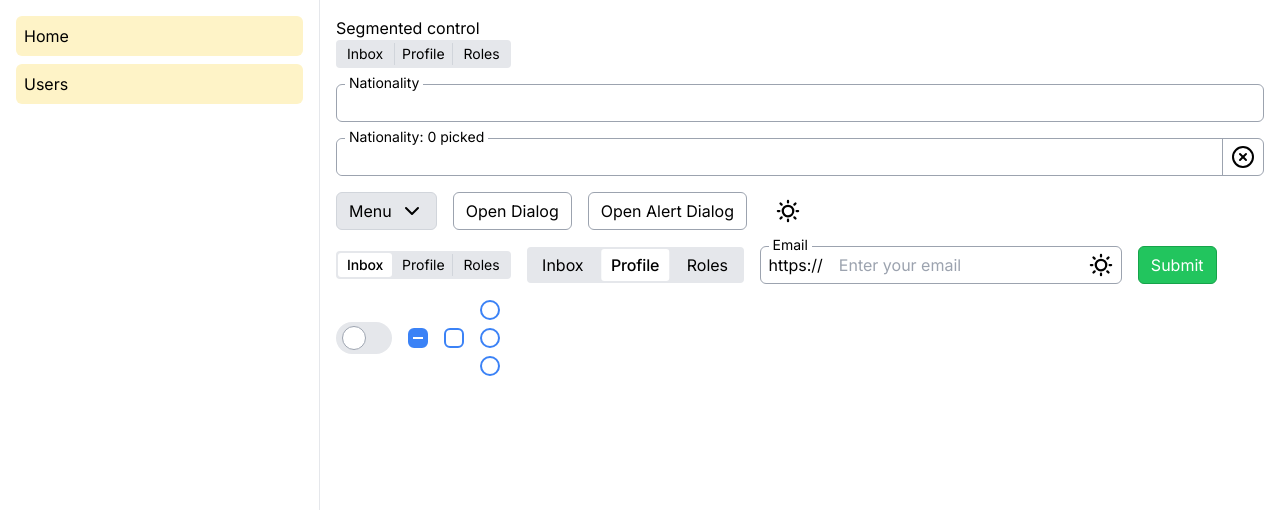
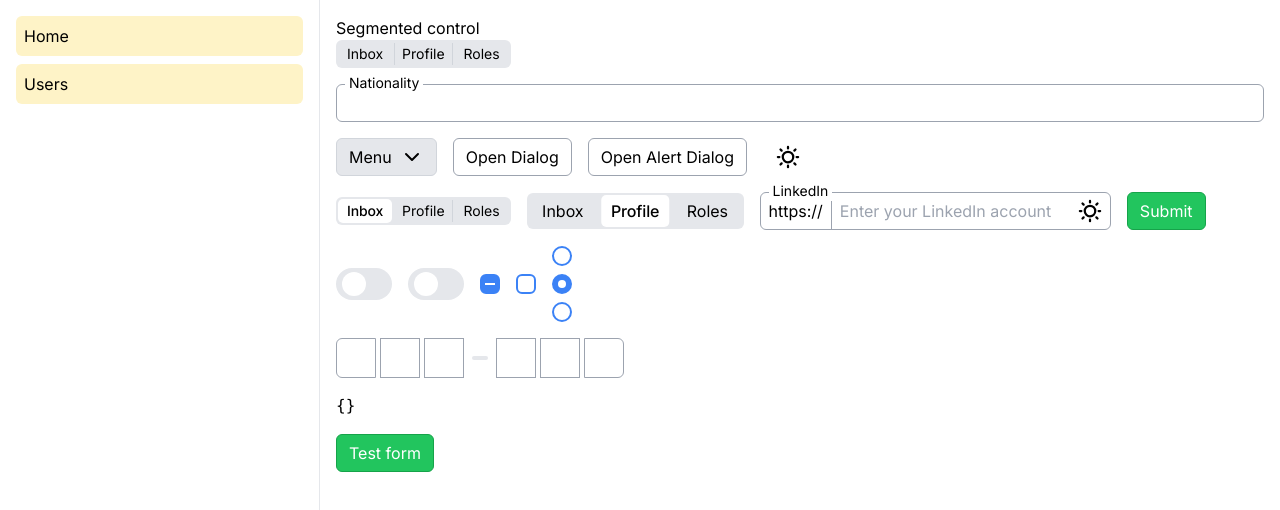
Before and after one commit to mech/ui-components, a Next.js app: page / in a window 1280 px wide. Shown: the top 510 px of the page. Built offline with nearby package versions, Linux system fonts and the light colour scheme.

Commit message:
React-Hook-Form with useController

```diff
--- a/app/page.js
+++ b/app/page.js
@@ -27,18 +27,32 @@ import {
   DrawerClose,
 } from "@/components/Drawer";
 import cn from "@/lib/cn";
-import { useForm } from "react-hook-form";
+import { useForm, FormProvider, useController } from "react-hook-form";
 import MultipleSelectionDownshiftExamples from "@/examples/MultipleSelectionDownshiftExamples";
 import {
   SegmentedControlRoot,
   SegmentedControlItem,
 } from "@/components/SegmentedControl";
+import { useState } from "react";
 
 export default function Home() {
-  const { register, handleSubmit, formState } = useForm();
+  const [formData, setFormData] = useState({});
+  const methods = useForm();
+
+  const {
+    register,
+    formState: { errors },
+    handleSubmit,
+  } = methods;
+
+  const submit = (data) => {
+    setFormData(data);
+  };
 
   return (
     <main className="space-y-4 p-4">
+      <FormProvider {...methods}>
+        <form onSubmit={handleSubmit(submit)} className="space-y-4">
           {/*<ButtonExamples />*/}
 
           <div>
@@ -51,9 +65,9 @@ export default function Home() {
             </SegmentedControlRoot>
           </div>
 
-      <MultipleSelectionDownshiftExamples />
+          <MultipleSelectionDownshiftExamples name="multi-select" />
 
-      <DownshiftExamples />
+          {/*<DownshiftExamples />*/}
           {/*<FloatingExamples />*/}
 
           <div className="flex gap-4">
@@ -104,47 +118,67 @@ export default function Home() {
 
             <Input
               // size="sm"
-          label="Email"
+              {...register("linkedInUrl", { required: "URL is required" })}
+              label="LinkedIn"
               prefix="https://"
-          prefixStyling={false}
+              // prefixStyling={false}
               suffix={<Sun size="24" weight="bold" />}
               suffixStyling={false}
-          placeholder="Enter your email"
+              placeholder="Enter your LinkedIn account"
+              errorMessage={errors.linkedInUrl?.message}
               // errorMessage="Gosh!! What is happening!?"
               // helpText="Just try to enter whatever you want"
             />
 
             <Button>Submit</Button>
 
-        <Switch />
-        <Checkbox checked="indeterminate" />
-        <Checkbox />
+            <Switch
+              name="switch-1"
+              requiredMessage="Switch is required"
+              errorMessage={errors["switch-1"]?.message}
+            />
+            <Switch name="switch-2" />
+            <Checkbox name="cb-0" checked="indeterminate" />
+            <Checkbox name="cb-1" />
 
-        <RadioGroup>
+            <RadioGroup name="rr-1" defaultValue="2">
               <RadioGroupItem value="1">One</RadioGroupItem>
               <RadioGroupItem value="2">Two</RadioGroupItem>
               <RadioGroupItem value="3">Three</RadioGroupItem>
             </RadioGroup>
           </div>
 
-      {/*<InputOTP*/}
-      {/*  maxLength={6}*/}
-      {/*  render={({ slots }) => (*/}
-      {/*    <>*/}
-      {/*      <InputOTPGroup>*/}
-      {/*        {slots.slice(0, 3).map((slot, index) => (*/}
-      {/*          <InputOTPSlot key={index} {...slot} order={1} />*/}
-      {/*        ))}*/}
-      {/*      </InputOTPGroup>*/}
-      {/*      <InputOTPSeparator />*/}
-      {/*      <InputOTPGroup>*/}
-      {/*        {slots.slice(3).map((slot, index) => (*/}
-      {/*          <InputOTPSlot key={index} {...slot} order={2} />*/}
-      {/*        ))}*/}
-      {/*      </InputOTPGroup>*/}
-      {/*    </>*/}
-      {/*  )}*/}
-      {/*/>*/}
+          <InputOTP
+            name="opt"
+            requiredMessage="OTP is required"
+            errorMessage={errors.opt?.message}
+            maxLength={6}
+            render={({ slots }) => (
+              <>
+                <InputOTPGroup>
+                  {slots.slice(0, 3).map((slot, index) => (
+                    <InputOTPSlot key={index} {...slot} order={1} />
+                  ))}
+                </InputOTPGroup>
+                <InputOTPSeparator />
+                <InputOTPGroup>
+                  {slots.slice(3).map((slot, index) => (
+                    <InputOTPSlot key={index} {...slot} order={2} />
+                  ))}
+                </InputOTPGroup>
+              </>
+            )}
+          />
+
+          <div>
+            <pre>{JSON.stringify(formData, null, 2)}</pre>
+          </div>
+
+          <Button type="submit">Test form</Button>
+        </form>
+      </FormProvider>
+
+      {/*<Switch />*/}
     </main>
   );
 }
--- a/components/Checkbox.js
+++ b/components/Checkbox.js
@@ -3,8 +3,14 @@
 import { forwardRef } from "react";
 import cn from "@/lib/cn";
 import * as CheckboxPrimitive from "@radix-ui/react-checkbox";
+import { useController } from "react-hook-form";
 
-const Checkbox = forwardRef(({ className, ...props }, ref) => {
+const Checkbox = forwardRef(({ className, name, ...props }, ref) => {
+  const { field } = useController({
+    name,
+    defaultValue: props.checked || false,
+  });
+
   const classNames = cn(
     "peer h-5 w-5 shrink-0 rounded-md border-2 border-blue-500 ring-offset-white",
     "hover:bg-gray-50",
@@ -15,7 +21,13 @@ const Checkbox = forwardRef(({ className, ...props }, ref) => {
   );
 
   return (
-    <CheckboxPrimitive.Root ref={ref} className={classNames} {...props}>
+    <CheckboxPrimitive.Root
+      ref={ref}
+      className={classNames}
+      checked={field.value}
+      onCheckedChange={field.onChange}
+      {...props}
+    >
       <CheckboxPrimitive.Indicator className="flex items-center justify-center text-current">
         {props.checked === "indeterminate" ? (
           <IndeterminateIcon />
--- a/components/Input.js
+++ b/components/Input.js
@@ -44,7 +44,7 @@ const Input = forwardRef(
     });
 
     const prefixSuffixClassNames =
-      "flex items-center border-gray-400 px-2 text-black group-focus-within:border-blue-600 group-data-[invalid=true]:border-red-500";
+      "flex items-center border-gray-400 text-black group-focus-within:border-blue-600 group-data-[invalid=true]:border-red-500";
 
     return (
       <div
@@ -77,6 +77,8 @@ const Input = forwardRef(
               {
                 "pl-2": prefix,
                 "pr-2": suffix,
+                "pl-1": !prefixStyling,
+                "pr-1": !suffixStyling,
               },
               className,
             )}
@@ -85,7 +87,8 @@ const Input = forwardRef(
           {prefix && (
             <span
               className={cn(prefixSuffixClassNames, "order-1 rounded-l-md", {
-                "border-r": prefixStyling,
+                "border-r px-2": prefixStyling,
+                "pl-2": !prefixStyling,
               })}
             >
               {prefix}
@@ -95,7 +98,8 @@ const Input = forwardRef(
           {suffix && !errorMessage && (
             <span
               className={cn(prefixSuffixClassNames, "order-3 rounded-r-md", {
-                "border-l": suffixStyling,
+                "border-l px-2": suffixStyling,
+                "pr-2": !suffixStyling,
               })}
             >
               {suffix}
@@ -104,7 +108,10 @@ const Input = forwardRef(
 
           {!!errorMessage && (
             <span
-              className={cn(prefixSuffixClassNames, "order-3 rounded-r-md")}
+              className={cn(
+                prefixSuffixClassNames,
+                "order-3 rounded-r-md px-2",
+              )}
             >
               <SealWarning size={24} color="#ef4444" weight="regular" />
             </span>
--- a/components/InputOTP.js
+++ b/components/InputOTP.js
@@ -3,20 +3,52 @@
 import { forwardRef } from "react";
 import cn from "@/lib/cn";
 import { OTPInput } from "input-otp";
+import { useController } from "react-hook-form";
 
 // -----
 // InputOTP
 // -----
-const InputOTP = forwardRef(({ className, ...props }, ref) => {
-  const classNames = cn("flex items-center gap-2", className);
+const InputOTP = forwardRef(
+  (
+    {
+      className,
+      disabled = false,
+      name,
+      requiredMessage,
+      errorMessage,
+      ...props
+    },
+    ref,
+  ) => {
+    const { field } = useController({
+      name,
+      rules: { required: requiredMessage },
+    });
 
-  // Will have horizontal scroll if not in flex container
-  return (
-    <div className="flex">
-      <OTPInput ref={ref} containerClassName={classNames} {...props} />
-    </div>
-  );
-});
+    const classNames = cn(
+      "group flex items-center gap-2 has-[:disabled]:opacity-50",
+      className,
+    );
+
+    // Will have horizontal scroll if not in flex container
+    // We also cannot past data-error to the OTPInput component as it is not a valid prop
+    return (
+      <div className="flex">
+        <div className="group flex flex-col" data-error={!!errorMessage}>
+          <OTPInput
+            ref={field.ref}
+            containerClassName={classNames}
+            disabled={disabled}
+            value={field.value}
+            onChange={field.onChange}
+            {...props}
+          />
+          <ErrorMessage errorMessage={errorMessage} />
+        </div>
+      </div>
+    );
+  },
+);
 InputOTP.displayName = "InputOTP";
 
 // -----
@@ -38,6 +70,8 @@ const InputOTPSlot = forwardRef(
       "relative flex h-10 w-10 items-center justify-center border border-gray-400 transition-all first:border-l",
       isActive &&
         "z-50 border-blue-600 ring-4 ring-blue-500 ring-opacity-30 ring-offset-white",
+      isActive &&
+        "group-data-[error=true]:border-red-500 group-data-[error=true]:bg-red-50 group-data-[error=true]:ring-red-500 group-data-[error=true]:ring-opacity-30",
       { "first:rounded-l-md": order === 1 },
       { "last:rounded-r-md": order === 2 },
       { "first:border-r": order === 2 },
@@ -45,7 +79,7 @@ const InputOTPSlot = forwardRef(
     );
 
     return (
-      <div ref={ref} className={classNames} {...props}>
+      <div data-active={isActive} ref={ref} className={classNames} {...props}>
         {char}
         {hasFakeCaret && (
           <div className="pointer-events-none absolute inset-0 flex items-center justify-center">
@@ -75,4 +109,15 @@ const InputOTPSeparator = forwardRef(({ className, ...props }, ref) => {
 });
 InputOTPSeparator.displayName = "InputOTPSeparator";
 
+const ErrorMessage = ({ errorMessage }) => {
+  if (errorMessage === undefined || errorMessage === null) return null;
+  if (errorMessage === " ") return null;
+
+  return (
+    <div role="alert" className="mt-1 text-sm text-red-500">
+      {errorMessage}
+    </div>
+  );
+};
+
 export { InputOTP, InputOTPGroup, InputOTPSlot, InputOTPSeparator };
--- a/components/RadioGroup.js
+++ b/components/RadioGroup.js
@@ -3,15 +3,27 @@
 import { forwardRef } from "react";
 import cn from "@/lib/cn";
 import * as RadioGroupPrimitive from "@radix-ui/react-radio-group";
+import { useController } from "react-hook-form";
 
 // -----
 // RadioGroup
 // -----
-const RadioGroup = forwardRef(({ className, ...props }, ref) => {
+const RadioGroup = forwardRef(({ className, name, ...props }, ref) => {
+  const { field } = useController({
+    name,
+    defaultValue: props.defaultValue,
+  });
+
   const classNames = cn("grid gap-2", className);
 
   return (
-    <RadioGroupPrimitive.Root ref={ref} className={classNames} {...props} />
+    <RadioGroupPrimitive.Root
+      ref={ref}
+      className={classNames}
+      value={field.value}
+      onValueChange={field.onChange}
+      {...props}
+    />
   );
 });
 RadioGroup.displayName = RadioGroupPrimitive.Root.displayName;
--- a/components/SegmentedControl.css
+++ b/components/SegmentedControl.css
@@ -1,6 +1,6 @@
 [data-control="segmented-control"] {
     --segmented-control-transition-duration: 100ms;
-    --segmented-control-border-radius: 0.25rem;
+    --segmented-control-border-radius: 0.375rem;
 
     --font-weight-regular: 400;
     --tab-inactive-letter-spacing: 0em;
@@ -58,14 +58,13 @@
 
     /* stylelint-disable-next-line selector-max-type */
     & :where(svg) {
-        /* Don’t squish icons */
+        /* Don't squish icons */
         flex-shrink: 0;
     }
 
     @media (hover: hover) {
         :where(.rt-SegmentedControlItem[data-state='off']:hover) & {
-            /*background-color: var(--gray-a2);*/
-            @apply bg-gray-300
+            @apply bg-gray-300/50;
         }
     }
 }
--- a/components/Switch.js
+++ b/components/Switch.js
@@ -3,27 +3,44 @@
 import { forwardRef } from "react";
 import cn from "@/lib/cn";
 import * as SwitchPrimitive from "@radix-ui/react-switch";
+import { useController } from "react-hook-form";
 
-const Switch = forwardRef(({ className, ...props }, ref) => {
+const Switch = forwardRef(
+  ({ className, name, requiredMessage, errorMessage, ...props }, ref) => {
+    const { field } = useController({
+      name,
+      rules: { required: requiredMessage },
+      defaultValue: props.checked || false,
+    });
+
     const classNames = cn(
       "peer inline-flex h-8 w-14 shrink-0 cursor-pointer items-center rounded-full border-2 border-transparent transition-colors",
       "focus-visible:outline-none focus-visible:ring-2 focus-visible:ring-gray-400 focus-visible:ring-offset-2 focus-visible:ring-offset-white",
       "disabled:cursor-not-allowed disabled:opacity-50",
       "data-[state=checked]:bg-green-500 data-[state=unchecked]:bg-gray-200",
+      "data-[error=true]:border data-[error=true]:border-red-500 data-[error=true]:ring-4 data-[error=true]:ring-red-500 data-[error=true]:ring-opacity-30",
       className,
     );
 
     return (
-    <SwitchPrimitive.Root ref={ref} className={classNames} {...props}>
+      <SwitchPrimitive.Root
+        ref={field.ref}
+        className={classNames}
+        checked={field.value}
+        onCheckedChange={field.onChange}
+        data-error={!!errorMessage}
+        {...props}
+      >
         <SwitchPrimitive.Thumb
           className={cn(
-          "pointer-events-none block h-6 w-6 rounded-full border border-gray-400 bg-white ring-0 transition-transform will-change-transform",
+            "pointer-events-none block h-6 w-6 rounded-full bg-white ring-0 transition-transform will-change-transform",
             "data-[state=checked]:translate-x-6 data-[state=unchecked]:translate-x-1 data-[state=checked]:border-white",
           )}
         />
       </SwitchPrimitive.Root>
     );
-});
+  },
+);
 Switch.displayName = SwitchPrimitive.Root.displayName;
 
 export { Switch };
--- a/examples/MultipleSelectionDownshiftExamples.js
+++ b/examples/MultipleSelectionDownshiftExamples.js
@@ -11,6 +11,7 @@ import cn from "@/lib/cn";
 import { useState, useId } from "react";
 import { Check } from "lucide-react";
 import { cva } from "class-variance-authority";
+import { useController } from "react-hook-form";
 
 const sizeVariants = cva([], {
   variants: {
@@ -56,10 +57,25 @@ const stateReducer = (state, actionAndChanges) => {
   }
 };
 
-const MultipleSelectionDownshiftExamples = () => {
+const MultipleSelectionDownshiftExamples = ({
+  name,
+  requiredMessage,
+  defaultValue,
+}) => {
   const [items, setItems] = useState(fetch);
   const [selectedItems, setSelectedItems] = useState([]);
   const [inputValue, setInputValue] = useState("");
+
+  const { field } = useController({
+    name,
+    rules: { required: requiredMessage },
+    defaultValue,
+  });
+
+  const handleOnChange = (selectedItems) => {
+    setSelectedItems(selectedItems);
+    field.onChange(selectedItems);
+  };
 
   // useMultipleSelection
   const {
@@ -75,7 +91,8 @@ const MultipleSelectionDownshiftExamples = () => {
         case useMultipleSelection.stateChangeTypes.SelectedItemKeyDownDelete:
         case useMultipleSelection.stateChangeTypes.DropdownKeyDownBackspace:
         case useMultipleSelection.stateChangeTypes.FunctionRemoveSelectedItem:
-          setSelectedItems(newSelectedItems);
+          // setSelectedItems(newSelectedItems);
+          handleOnChange(newSelectedItems);
           break;
         default:
           break;
@@ -111,7 +128,12 @@ const MultipleSelectionDownshiftExamples = () => {
         case useCombobox.stateChangeTypes.ItemClick:
         case useCombobox.stateChangeTypes.InputBlur:
           if (newSelectedItem) {
-            setSelectedItems([...selectedItems, newSelectedItem]);
+            const newSelectedItems = [...selectedItems, newSelectedItem];
+
+            // setSelectedItems(newSelectedItems);
+            // field.onChange(newSelectedItems);
+            handleOnChange(newSelectedItems);
+
             setInputValue("");
           }
           break;
--- a/package.json
+++ b/package.json
@@ -25,12 +25,12 @@
     "@radix-ui/react-select": "2.0.0",
     "@radix-ui/react-slot": "1.0.2",
     "@radix-ui/react-switch": "1.0.3",
-    "@radix-ui/react-toggle-group": "^1.0.4",
+    "@radix-ui/react-toggle-group": "1.0.4",
     "class-variance-authority": "0.7.0",
     "clsx": "2.1.0",
     "cmdk": "1.0.0",
     "downshift": "9.0.0",
-    "input-otp": "1.2.2",
+    "input-otp": "1.2.3",
     "ldrs": "1.0.1",
     "lucide-react": "0.363.0",
     "match-sorter": "6.3.4",
```
Also changed, not shown: 1 other file (tests, documents, lock files or other folders). Lines whose indentation alone changed are shown as unchanged.
